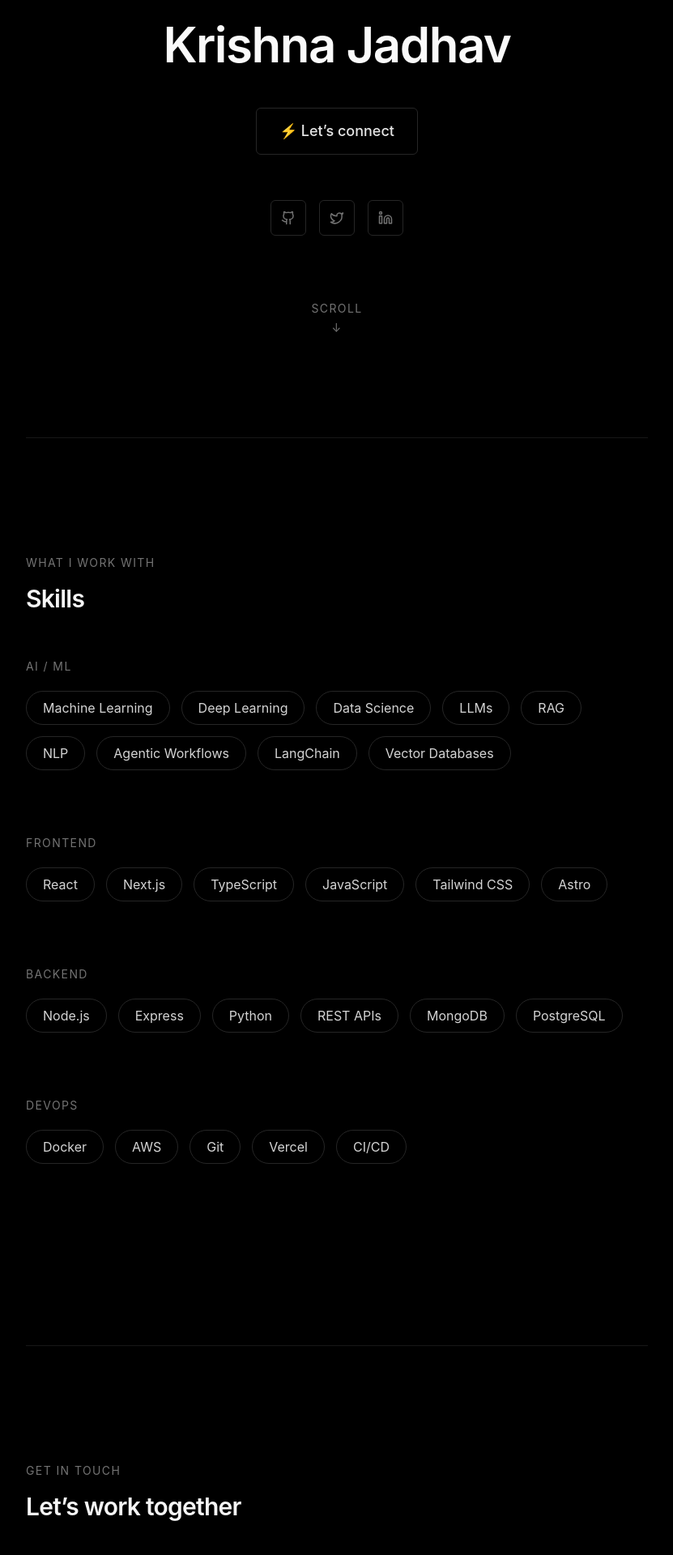
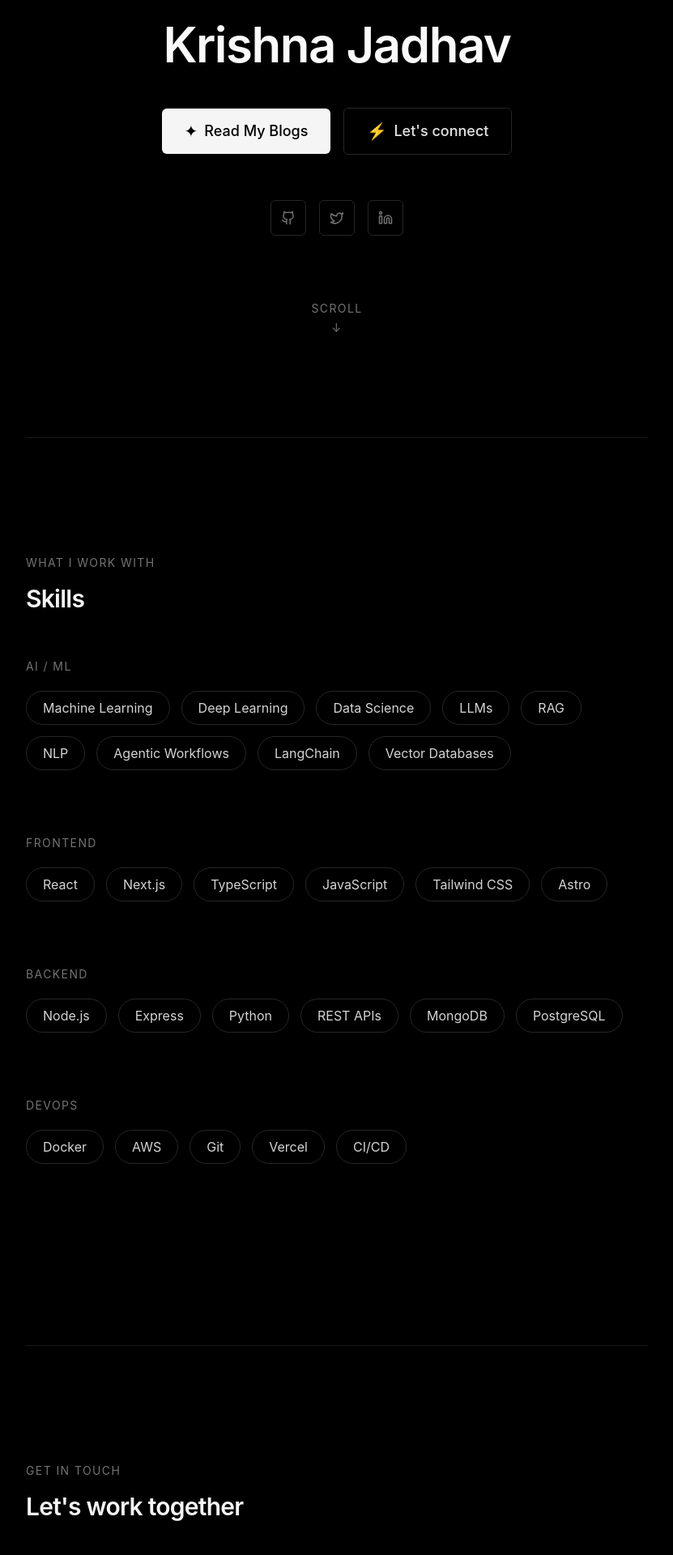
Before and after one commit to KrishnaJadhav2525/krishna-portfolio, a Next.js app: page / in a window 1280 px wide. Shown: the part 160-2080 px from the top of the page at 81% size, without its empty margins (224-1055 px from the left). Built offline with nearby package versions, Linux system fonts and the light colour scheme; no server answers.

Commit message:
added read my blogs button on main page

```diff
--- a/app/blog/content/AI ML and Deep Learning clearing the confusion once and for all.md
+++ b/app/blog/content/AI ML and Deep Learning clearing the confusion once and for all.md
@@ -5,7 +5,7 @@ summary: "How I designed and built my personal portfolio using Next.js App Route
 tags: ['AI','Deep Learning' ,'ML']
 ---
 
-## intro
+## Understanding AI, Machine Learning, and Deep Learning as a hierarchy rather than competing terms—from the broad AI umbrella to data-driven ML to neural-network-based deep learning.
 
 The Big Umbrella: Artificial Intelligence
 AI is the broad vision, not a specific technique. The goal is simple to state but hard to build: make machines behave in a way that looks intelligent to humans. That's it.
--- a/app/blog/content/fraud-detection-using-machine-learning.md
+++ b/app/blog/content/fraud-detection-using-machine-learning.md
@@ -5,7 +5,7 @@ summary: "How I built a machine learning model to detect fraudulent financial tr
 tags: ["Machine Learning", "Fraud Detection", "Python", "Data Science"]
 ---
 
-## Introduction
+## Detecting Fraud with Data, Not Guesswork
 
 Financial fraud is a major challenge for banks and payment platforms.
 Even a small number of fraudulent transactions can lead to significant financial losses, making early and accurate detection extremely important.
--- a/app/blog/content/real-time-multi-user-face-recognition-lbph.md
+++ b/app/blog/content/real-time-multi-user-face-recognition-lbph.md
@@ -5,7 +5,7 @@ summary: "How I built a real-time multi-user face recognition system in C++ usin
 tags: ["Computer Vision", "C++", "OpenCV", "Face Recognition", "AI"]
 ---
 
-## Introduction
+## Design and Implementation of a Real-Time Multi-User Face Recognition System Using LBPH
 
 Face recognition is one of the most practical and challenging applications of computer vision.
 Instead of relying on high-level frameworks, I wanted to understand **how face recognition systems work at a lower level**, using classical computer vision techniques.
--- a/app/page.tsx
+++ b/app/page.tsx
@@ -42,12 +42,22 @@ export default function Page() {
           Krishna Jadhav
         </h1>
 
-        <Link
-          href="#contact"
-          className="inline-flex items-center gap-2 px-7 py-3.5 text-lg font-medium border border-neutral-800 rounded-md text-neutral-200 hover:text-white hover:border-neutral-600 transition mb-14"
-        >
-          ⚡ Let’s connect
-        </Link>
+        {/* BUTTONS */}
+        <div className="flex flex-wrap items-center justify-center gap-4 mb-14">
+          <Link
+            href="/blog"
+            className="inline-flex items-center gap-2 px-7 py-3.5 text-lg font-medium bg-neutral-100 rounded-md text-black hover:bg-white transition"
+          >
+            <span className="text-xl">✦</span> Read My Blogs
+          </Link>
+
+          <Link
+            href="#contact"
+            className="inline-flex items-center gap-2 px-7 py-3.5 text-lg font-medium border border-neutral-800 rounded-md text-neutral-200 hover:text-white hover:border-neutral-600 transition"
+          >
+            <span className="text-xl">⚡</span> Let's connect
+          </Link>
+        </div>
 
         {/* SOCIAL ICONS */}
         <div className="flex gap-4 mb-20">
@@ -138,7 +148,7 @@ export default function Page() {
         </p>
 
         <h2 className="text-3xl font-semibold tracking-tight mb-14 text-neutral-100">
-          Let’s work together
+          Let's work together
         </h2>
 
         <div className="grid md:grid-cols-2 gap-14">
```
